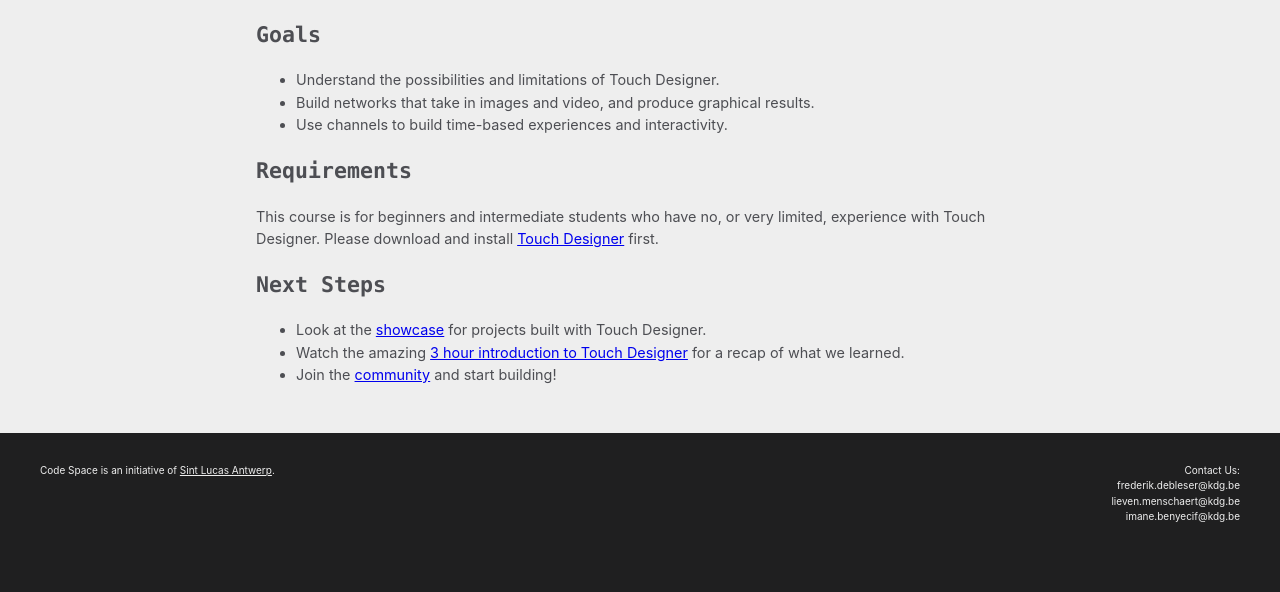
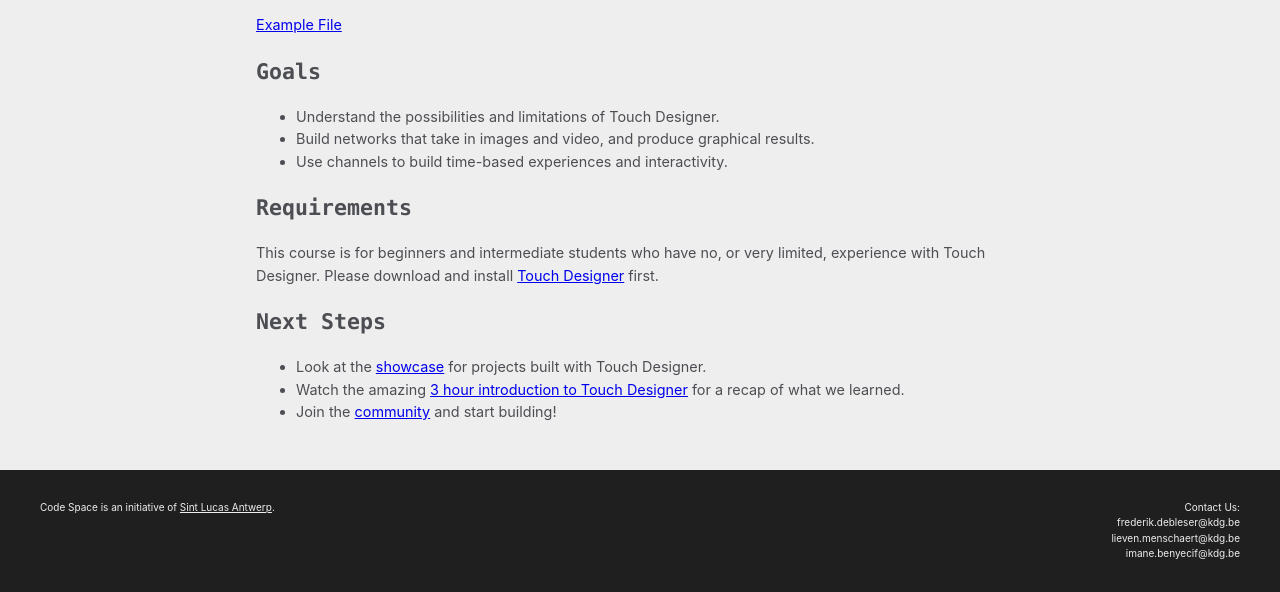
Before and after one commit to codespacehelp/website, a Jekyll site: the page built from _workshops/21-22-interactive-spaces-with-touch-designer.md, in a window 1280 px wide. Shown: the part 857-1449 px from the top of the page. Built offline with Jekyll 4.4.1, drawn with Linux system fonts in a browser that asks for light colours; before the commit the page ends 1412 px from its top, so only the background shows below that.

Commit message:
New Touch Designer example file.

```diff
--- a/_workshops/21-22-interactive-spaces-with-touch-designer.md
+++ b/_workshops/21-22-interactive-spaces-with-touch-designer.md
@@ -19,7 +19,7 @@ Lecturer: Nathan van Esbroeck ([Studio Babayaga](http://studio.babayaga.be))
   <iframe class="embed-responsive-item" src="https://www.youtube.com/embed/QBS2t__b_gA"></iframe>
 </div>
 
-<!-- <a href="https://codespace.help/media/workshops/21-22-interactive-spaces-with-touch-designer/ExampleFile.toe">Example File</a> -->
+<a href="https://codespace.help/media/workshops/21-22-interactive-spaces-with-touch-designer/ExampleFile.toe">Example File</a>
 
 ## Goals
 
```
Also changed, not shown: 1 other file.
